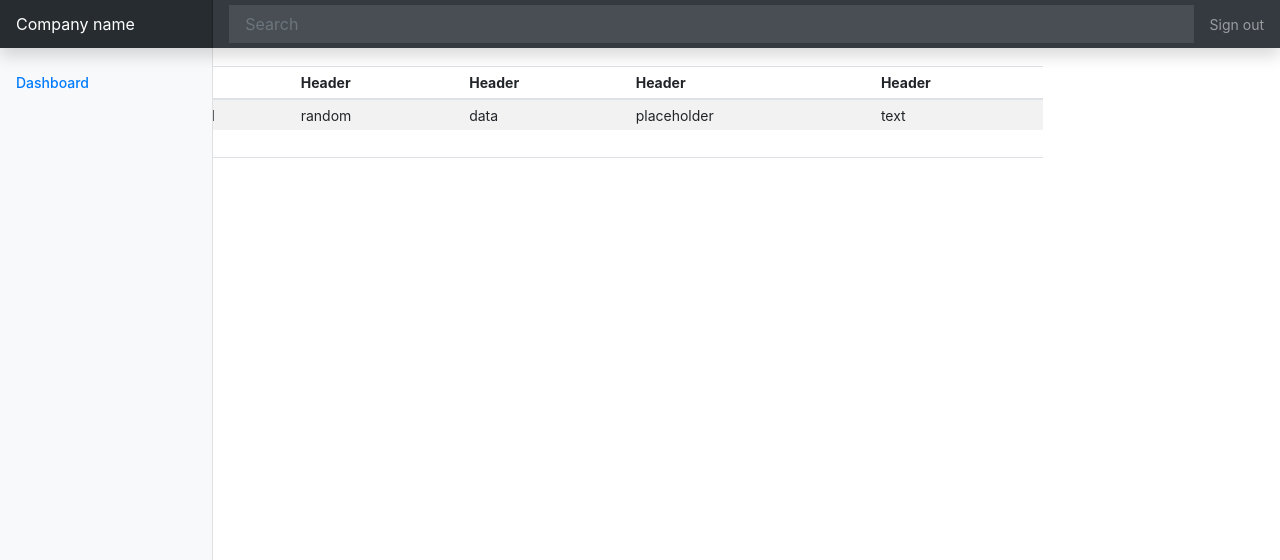
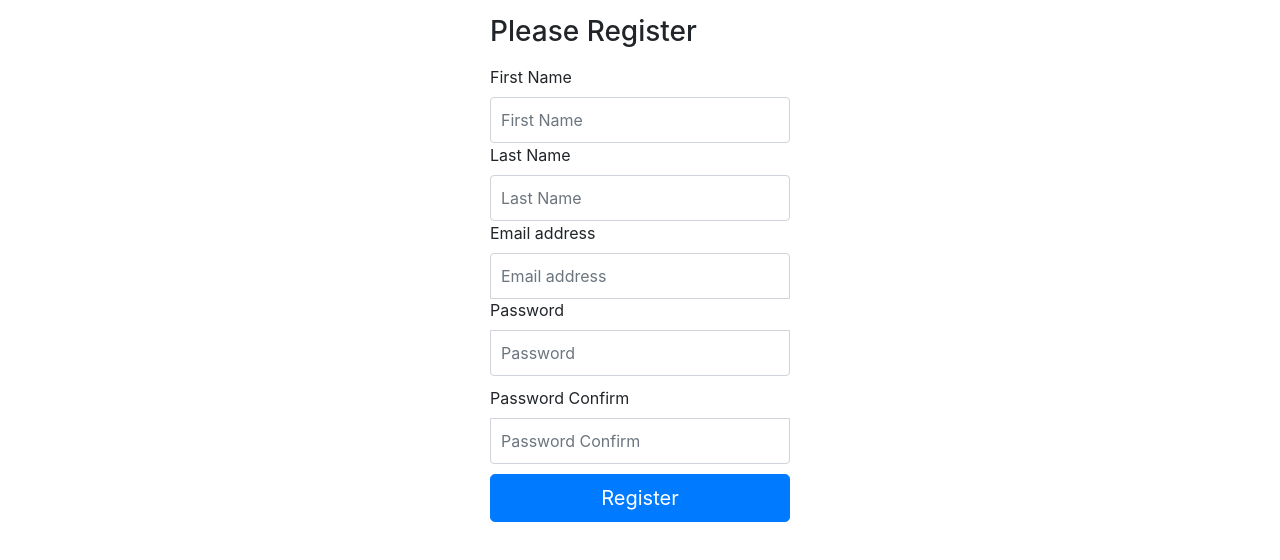
Before and after one commit to wajayanath/micro, a Vue app in the folder vue-admin/: page /register in a window 1280 px wide. Shown: the top 560 px of the page. Built offline with nearby package versions, Linux system fonts and the light colour scheme.

Commit message:
register form

```diff
--- a/vue-admin/src/App.vue
+++ b/vue-admin/src/App.vue
@@ -1,151 +1,3 @@
 <template>
-  <Nav />
-  <div class="container-fluid">
-    <div class="row">
-        <Menu />
-        <main class="col-md-9 ms-sm-auto col-lg-10 px-md-4">
-          <div class="d-flex justify-content-between flex-wrap flex-md-nowrap align-items-center pt-3 pb-2 mb-3 border-bottom">
-            <h2>Section title</h2>
-            <div class="table-responsive">
-              <table class="table table-striped table-sm">
-                <thead>
-                <tr>
-                  <th>#</th>
-                  <th>Header</th>
-                  <th>Header</th>
-                  <th>Header</th>
-                  <th>Header</th>
-                </tr>
-                </thead>
-                <tbody>
-                <tr>
-                  <td>1,001</td>
-                  <td>random</td>
-                  <td>data</td>
-                  <td>placeholder</td>
-                  <td>text</td>
-                </tr>
-                </tbody>
-              </table>
-            </div>
-          </div>
-        </main>
-    </div>
-  </div>
+<router-view />
 </template>
-
-<script>
-import Menu from "@/components/Menu";
-import Nav from "@/components/Nav";
-
-export default {
-    components: {
-        Menu,
-        Nav
-    }
-}
-
-</script>
-
-<style>
-    body {
-        font-size: .875rem;
-    }
-
-    .feather {
-        width: 16px;
-        height: 16px;
-        vertical-align: text-bottom;
-    }
-
-    /*
-     * Sidebar
-     */
-
-    .sidebar {
-        position: fixed;
-        top: 0;
-        /* rtl:raw:
-        right: 0;
-        */
-        bottom: 0;
-        /* rtl:remove */
-        left: 0;
-        z-index: 100; /* Behind the navbar */
-        padding: 48px 0 0; /* Height of navbar */
-        box-shadow: inset -1px 0 0 rgba(0, 0, 0, .1);
-    }
-
-    @media (max-width: 767.98px) {
-        .sidebar {
-            top: 5rem;
-        }
-    }
-
-    .sidebar-sticky {
-        position: relative;
-        top: 0;
-        height: calc(100vh - 48px);
-        padding-top: .5rem;
-        overflow-x: hidden;
-        overflow-y: auto; /* Scrollable contents if viewport is shorter than content. */
-    }
-
-    .sidebar .nav-link {
-        font-weight: 500;
-        color: #333;
-    }
-
-    .sidebar .nav-link .feather {
-        margin-right: 4px;
-        color: #727272;
-    }
-
-    .sidebar .nav-link.active {
-        color: #007bff;
-    }
-
-    .sidebar .nav-link:hover .feather,
-    .sidebar .nav-link.active .feather {
-        color: inherit;
-    }
-
-    .sidebar-heading {
-        font-size: .75rem;
-        text-transform: uppercase;
-    }
-
-    /*
-     * Navbar
-     */
-
-    .navbar-brand {
-        padding-top: .75rem;
-        padding-bottom: .75rem;
-        font-size: 1rem;
-        background-color: rgba(0, 0, 0, .25);
-        box-shadow: inset -1px 0 0 rgba(0, 0, 0, .25);
-    }
-
-    .navbar .navbar-toggler {
-        top: .25rem;
-        right: 1rem;
-    }
-
-    .navbar .form-control {
-        padding: .75rem 1rem;
-        border-width: 0;
-        border-radius: 0;
-    }
-
-    .form-control-dark {
-        color: #fff;
-        background-color: rgba(255, 255, 255, .1);
-        border-color: rgba(255, 255, 255, .1);
-    }
-
-    .form-control-dark:focus {
-        border-color: transparent;
-        box-shadow: 0 0 0 3px rgba(255, 255, 255, .25);
-    }
-</style>
--- /dev/null
+++ b/vue-admin/src/public/Register.vue
@@ -0,0 +1,75 @@
+<template>
+    <main class="form-signin">
+    <form>
+        <h1 class="h3 mb-3 fw-normal">Please Register</h1>
+
+        <label for="first_name" class="visually-hidden">First Name</label>
+        <input type="text" id="first_name" class="form-control" placeholder="First Name" required>
+
+        <label for="last_name" class="visually-hidden">Last Name</label>
+        <input type="text" id="last_name" class="form-control" placeholder="Last Name" required>
+
+        <label for="inputEmail" class="visually-hidden">Email address</label>
+        <input type="email" id="inputEmail" class="form-control" placeholder="Email address" required>
+
+        <label for="inputPassword" class="visually-hidden">Password</label>
+        <input type="password" id="inputPassword" class="form-control" placeholder="Password" required>
+
+        <label for="passwordConfirm" class="visually-hidden">Password Confirm</label>
+        <input type="password" id="passwordConfirm" class="form-control" placeholder="Password Confirm" required>
+
+        <button class="w-100 btn btn-lg btn-primary" type="submit">Register</button>
+    </form>
+    </main>
+</template>
+
+<script>
+    export default {
+        name: "Register"
+    }
+</script>
+
+<style scoped>
+    html,
+    body {
+        height: 100%;
+    }
+
+    body {
+        display: flex;
+        align-items: center;
+        padding-top: 40px;
+        padding-bottom: 40px;
+        background-color: #f5f5f5;
+    }
+
+    .form-signin {
+        width: 100%;
+        max-width: 330px;
+        padding: 15px;
+        margin: auto;
+    }
+    .form-signin .checkbox {
+        font-weight: 400;
+    }
+    .form-signin .form-control {
+        position: relative;
+        box-sizing: border-box;
+        height: auto;
+        padding: 10px;
+        font-size: 16px;
+    }
+    .form-signin .form-control:focus {
+        z-index: 2;
+    }
+    .form-signin input[type="email"] {
+        margin-bottom: -1px;
+        border-bottom-right-radius: 0;
+        border-bottom-left-radius: 0;
+    }
+    .form-signin input[type="password"] {
+        margin-bottom: 10px;
+        border-top-left-radius: 0;
+        border-top-right-radius: 0;
+    }
+</style>
--- /dev/null
+++ b/vue-admin/src/secure/Secure.vue
@@ -0,0 +1,151 @@
+<template>
+    <Nav />
+    <div class="container-fluid">
+        <div class="row">
+            <Menu />
+            <main class="col-md-9 ms-sm-auto col-lg-10 px-md-4">
+                <div class="d-flex justify-content-between flex-wrap flex-md-nowrap align-items-center pt-3 pb-2 mb-3 border-bottom">
+                    <h2>Section title</h2>
+                    <div class="table-responsive">
+                        <table class="table table-striped table-sm">
+                            <thead>
+                            <tr>
+                                <th>#</th>
+                                <th>Header</th>
+                                <th>Header</th>
+                                <th>Header</th>
+                                <th>Header</th>
+                            </tr>
+                            </thead>
+                            <tbody>
+                            <tr>
+                                <td>1,001</td>
+                                <td>random</td>
+                                <td>data</td>
+                                <td>placeholder</td>
+                                <td>text</td>
+                            </tr>
+                            </tbody>
+                        </table>
+                    </div>
+                </div>
+            </main>
+        </div>
+    </div>
+</template>
+
+<script>
+    import Menu from "@/components/Menu";
+    import Nav from "@/components/Nav";
+
+    export default {
+        name: "Secure",
+        components: {
+            Menu,
+            Nav
+        }
+    }
+</script>
+
+<style>
+    body {
+        font-size: .875rem;
+    }
+
+    .feather {
+        width: 16px;
+        height: 16px;
+        vertical-align: text-bottom;
+    }
+
+    /*
+     * Sidebar
+     */
+
+    .sidebar {
+        position: fixed;
+        top: 0;
+        /* rtl:raw:
+        right: 0;
+        */
+        bottom: 0;
+        /* rtl:remove */
+        left: 0;
+        z-index: 100; /* Behind the navbar */
+        padding: 48px 0 0; /* Height of navbar */
+        box-shadow: inset -1px 0 0 rgba(0, 0, 0, .1);
+    }
+
+    @media (max-width: 767.98px) {
+        .sidebar {
+            top: 5rem;
+        }
+    }
+
+    .sidebar-sticky {
+        position: relative;
+        top: 0;
+        height: calc(100vh - 48px);
+        padding-top: .5rem;
+        overflow-x: hidden;
+        overflow-y: auto; /* Scrollable contents if viewport is shorter than content. */
+    }
+
+    .sidebar .nav-link {
+        font-weight: 500;
+        color: #333;
+    }
+
+    .sidebar .nav-link .feather {
+        margin-right: 4px;
+        color: #727272;
+    }
+
+    .sidebar .nav-link.active {
+        color: #007bff;
+    }
+
+    .sidebar .nav-link:hover .feather,
+    .sidebar .nav-link.active .feather {
+        color: inherit;
+    }
+
+    .sidebar-heading {
+        font-size: .75rem;
+        text-transform: uppercase;
+    }
+
+    /*
+     * Navbar
+     */
+
+    .navbar-brand {
+        padding-top: .75rem;
+        padding-bottom: .75rem;
+        font-size: 1rem;
+        background-color: rgba(0, 0, 0, .25);
+        box-shadow: inset -1px 0 0 rgba(0, 0, 0, .25);
+    }
+
+    .navbar .navbar-toggler {
+        top: .25rem;
+        right: 1rem;
+    }
+
+    .navbar .form-control {
+        padding: .75rem 1rem;
+        border-width: 0;
+        border-radius: 0;
+    }
+
+    .form-control-dark {
+        color: #fff;
+        background-color: rgba(255, 255, 255, .1);
+        border-color: rgba(255, 255, 255, .1);
+    }
+
+    .form-control-dark:focus {
+        border-color: transparent;
+        box-shadow: 0 0 0 3px rgba(255, 255, 255, .25);
+    }
+</style>
```
Also changed, not shown: vue-admin/src/public/Login.vue (added, +27 -0 lines), vue-admin/src/router/index.ts (+5 -5 lines).
